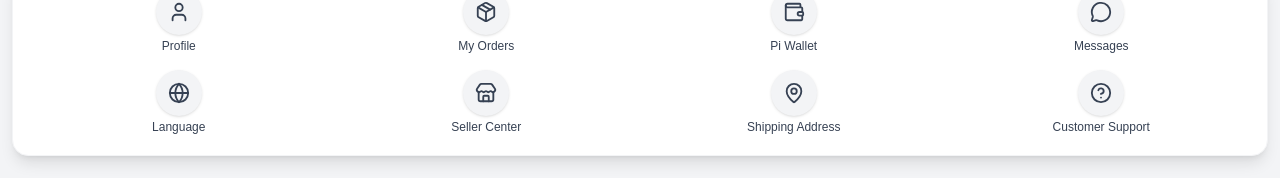
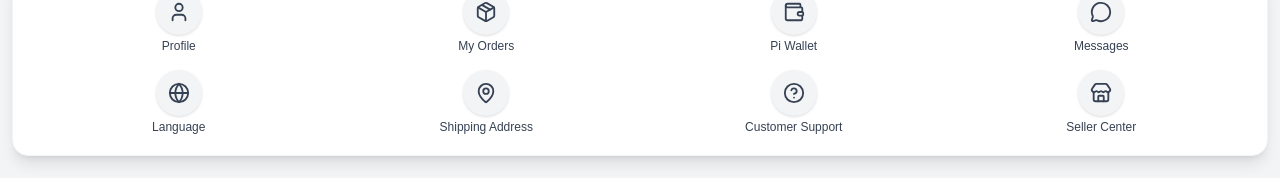
Before and after one commit to Titi-shop/titi.banluu, a Next.js app: page /account in a window 1280 px wide. Shown: the part 483-661 px from the top of the page. Built offline with nearby package versions, Linux system fonts and the light colour scheme; no server answers; sample sign-in values are in the browser's storage.

Commit message:
Update customerMenu.tsx

```diff
--- a/components/customerMenu.tsx
+++ b/components/customerMenu.tsx
@@ -97,13 +97,6 @@ export default function CustomerMenu() {
       path: "/language",
     },
     {
-      label: isSeller
-      ? t.seller_center || "Quản lý bán hàng"
-      : t.register_seller || "Đăng ký bán hàng",
-      icon: <Store size={22} />,
-      onClick: handleSellerClick,
-   },
-    {
       label: t.shipping_address,
       icon: <MapPin size={22} />,
       path: "/customer/address",
@@ -115,6 +108,13 @@ export default function CustomerMenu() {
     },
 
     // 🔑 SELLER ENTRY (1 NÚT – 2 HÀNH VI)
+    {
+       label: isSeller
+       ? t.seller_center || "Quản lý bán hàng"
+      : t.register_seller || "Đăng ký bán hàng",
+      icon: <Store size={22} />,
+      onClick: handleSellerClick,
+  },
   ];
 
   return (
```
